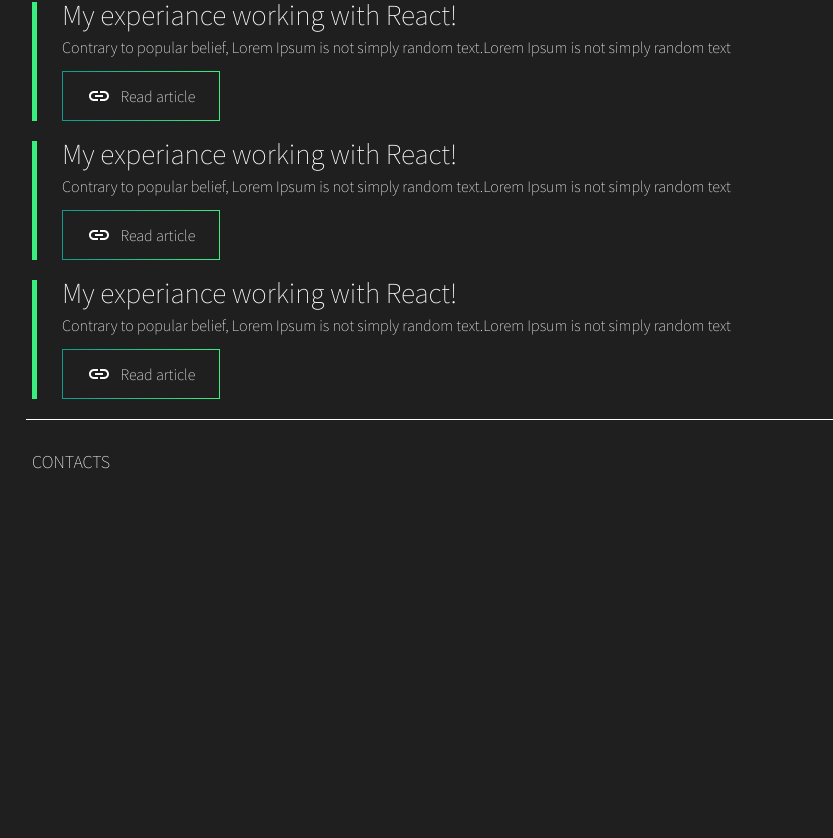
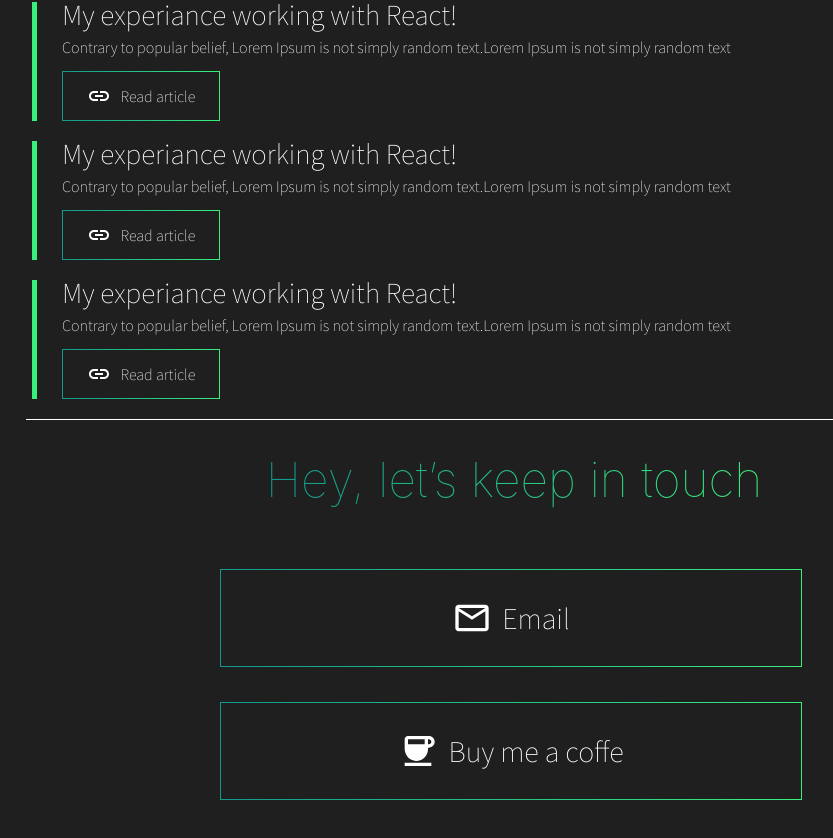
Before and after one commit to KristapsTravins/portfolioPageKristapsT, a React (Create React App) app: page / in a window 1280 px wide. Shown: the part 1526-2364 px from the top of the page, without its empty margins (129-962 px from the left). Built offline with nearby package versions, Linux system fonts and the light colour scheme.

Commit message:
footer section concept

```diff
--- a/src/components/Contact.js
+++ b/src/components/Contact.js
@@ -1,12 +1,23 @@
 import '../css/footer.css'
+import MailOutlineIcon from '@mui/icons-material/MailOutline';
+import CoffeeIcon from '@mui/icons-material/Coffee';
 
 function Contact() {
   return (
     <footer>
-        <h5>CONTACTS</h5>
-        <div className='contacts_box'>
-
-        </div>
+       <h5> Hey, let’s keep in touch</h5>
+       <div className='email_btn'>
+           <div className='inner_btn_email'>
+            <MailOutlineIcon />
+            <p>Email</p>
+           </div>
+       </div>
+       <div className='email_btn'>
+           <div className='inner_btn_email'>
+            <CoffeeIcon />
+            <p>Buy me a coffe</p>
+           </div>
+       </div>
     </footer>
   );
 }
--- a/src/css/footer.css
+++ b/src/css/footer.css
@@ -16,30 +16,58 @@
 }
 
 footer h5 {
-  -ms-flex-item-align: start;
-      align-self: flex-start;
-  font-family: 'Source Sans Pro', sans-serif;
-  color: #FFFFFF;
-  font-size: 18px;
-  font-weight: 200;
+  background: -webkit-gradient(linear, left top, right top, from(#11998e), to(#38ef7d));
+  background: linear-gradient(to right, #11998e, #38ef7d);
+  background-clip: text;
+  color: transparent;
+  font-size: 3em;
+  font-weight: 100;
   margin: 30px 0 25px 6px;
 }
 
-footer .contacts_box {
-  width: 100%;
-  height: auto;
-  -ms-flex-item-align: center;
-      align-self: center;
+footer .email_btn {
+  width: 60%;
+  min-width: 320px;
+  background: -webkit-gradient(linear, left top, right top, from(#11998e), to(#38ef7d));
+  background: linear-gradient(to right, #11998e, #38ef7d);
   display: -webkit-box;
   display: -ms-flexbox;
   display: flex;
+  -webkit-box-pack: center;
+      -ms-flex-pack: center;
+          justify-content: center;
   -webkit-box-align: center;
       -ms-flex-align: center;
           align-items: center;
-  -webkit-box-orient: vertical;
-  -webkit-box-direction: normal;
-      -ms-flex-direction: column;
-          flex-direction: column;
+  margin: 35px 0 0 0;
+}
+
+footer .email_btn .inner_btn_email {
+  width: 99.5%;
+  height: 97%;
+  display: -webkit-box;
+  display: -ms-flexbox;
+  display: flex;
+  background-color: #201F1F;
+  -webkit-box-pack: center;
+      -ms-flex-pack: center;
+          justify-content: center;
+  -webkit-box-align: center;
+      -ms-flex-align: center;
+          align-items: center;
+}
+
+footer .email_btn .inner_btn_email svg {
+  color: white;
+  width: 40px;
+  height: 40px;
+  margin: 0 10px 0 0;
+}
+
+footer .email_btn .inner_btn_email p {
+  font-family: 'Source Sans Pro', sans-serif;
+  color: #FFFFFF;
+  font-size: 30px;
 }
 
 @media only screen and (min-width: 944px) {
--- a/src/scss/footer.scss
+++ b/src/scss/footer.scss
@@ -7,19 +7,39 @@
     flex-direction: column;
     align-items: center;
    h5{
-       align-self: flex-start;
-       @include text_style;
-       font-size: 18px;
-       font-weight: 200;
+
+       @include header_style;
+       font-size: 3em;
+       font-weight: 100;
        margin: 30px 0 25px 6px;
    }
-   .contacts_box{
-      width: 100%;
-       height: auto;
-       align-self: center;
+   .email_btn{
+       width: 60%;
+       min-width: 320px;
+       background: $title-background-col;
        display: flex;
+       justify-content: center;
        align-items: center;
-       flex-direction: column;
+       margin: 35px 0 0 0 ;
+
+       .inner_btn_email{
+           width: 99.5%;
+           height: 97%;
+           display: flex;
+           background-color:$base-col;
+           justify-content: center;
+           align-items: center;
+           svg{
+               color: white;
+               width: 40px;
+               height: 40px;
+               margin: 0 10px 0 0;
+           }
+           p{
+               @include text_style;
+               font-size: 30px;
+           }
+       }
 
    }
 }
```
Also changed, not shown: 1 other file (tests, documents, lock files or other folders).
